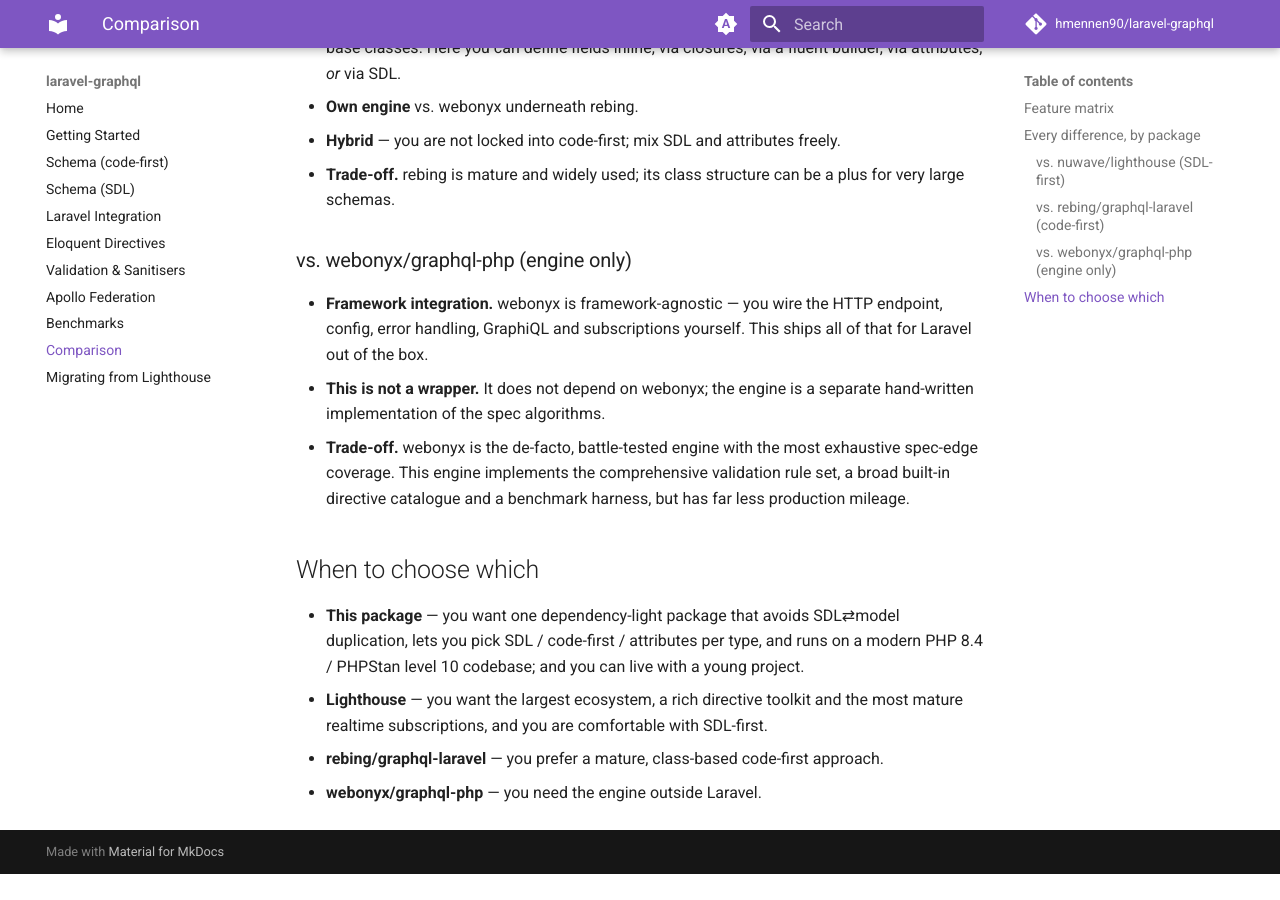
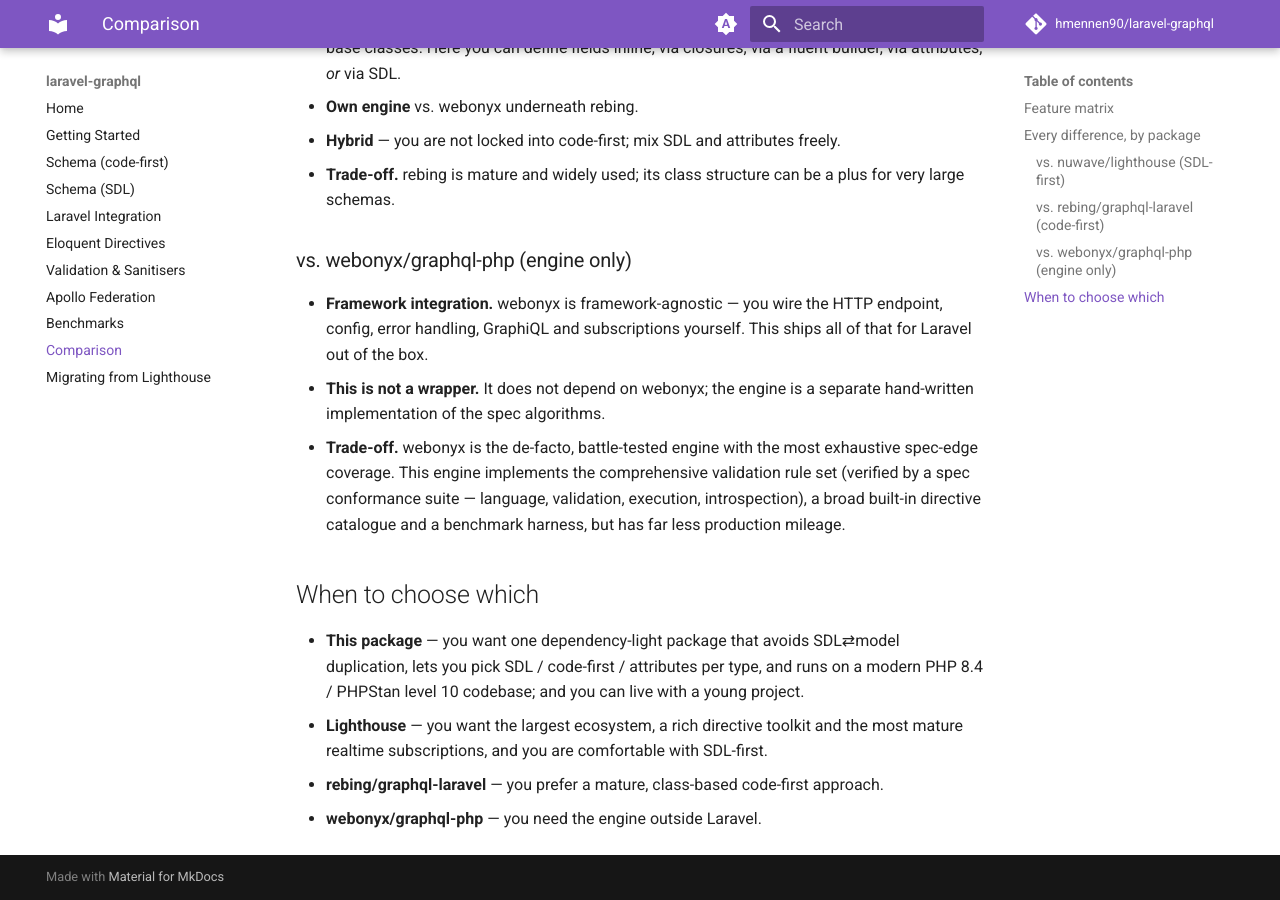
Before and after one commit to hmennen90/laravel-graphql, an MkDocs documentation site: the page built from docs/comparison.md, in a window 1280 px wide and 900 px high, scrolled down 3892 px. Built offline with MkDocs 1.6.1 and Material for MkDocs 9.7.7, drawn with Linux system fonts in a browser that asks for light colours; comment, search, counter and statistics services are not loaded; before the commit the page ends 4766 px from its top, so only the background shows below that.

Commit message:
docs: mention the spec conformance suite (README + comparison)
Co-Authored-By: Claude Opus 4.8 (1M context) <noreply@anthropic.com>

```diff
--- a/docs/comparison.md
+++ b/docs/comparison.md
@@ -105,8 +105,9 @@ mature than long-standing projects.
   hand-written implementation of the spec algorithms.
 - **Trade-off.** webonyx is the de-facto, battle-tested engine with the most
   exhaustive spec-edge coverage. This engine implements the comprehensive validation
-  rule set, a broad built-in directive catalogue and a benchmark harness, but has far
-  less production mileage.
+  rule set (verified by a spec conformance suite — language, validation, execution,
+  introspection), a broad built-in directive catalogue and a benchmark harness, but has
+  far less production mileage.
 
 ## When to choose which
 
```
Also changed, not shown: README.md (+2 -1 lines).
